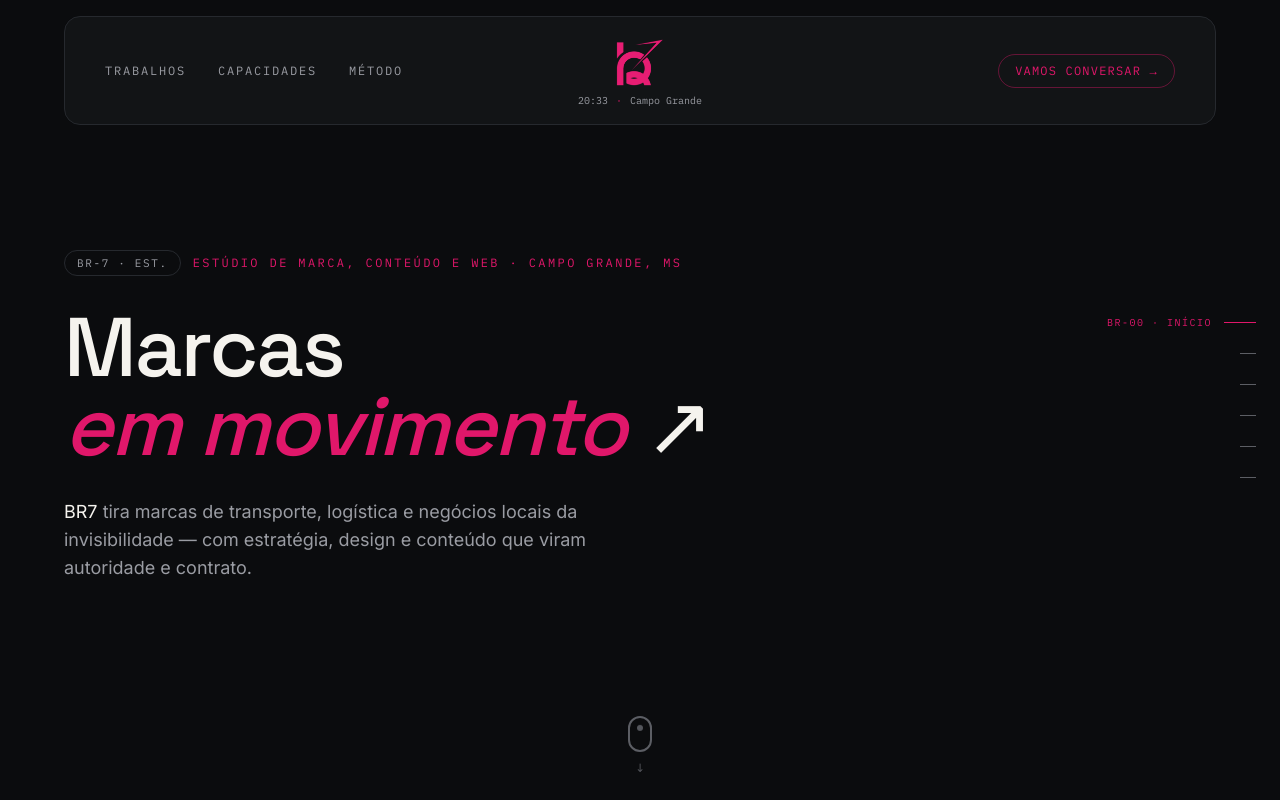
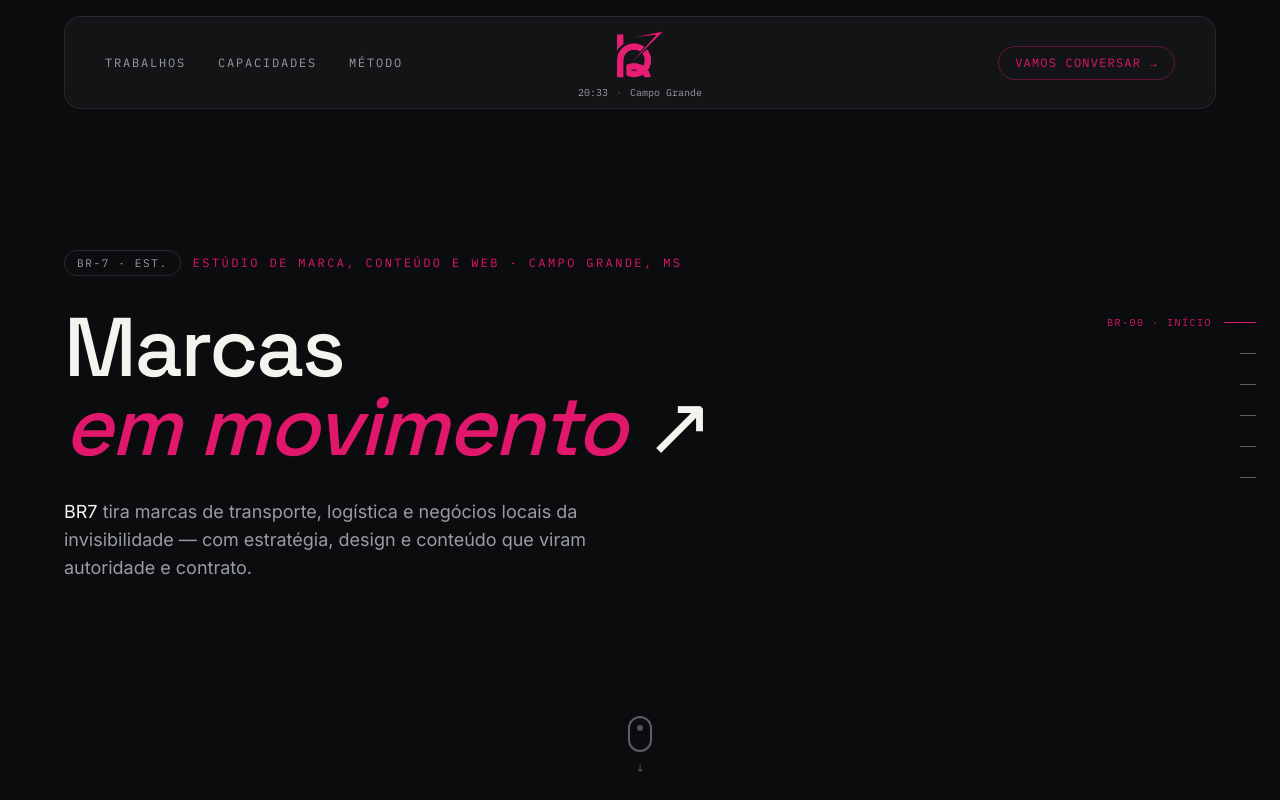
Before and after one commit to ABabayaga/Site-Br7, a React (Vite) app: page / in a window 1280 px wide. Shown: the top 800 px of the page. Built offline with nearby package versions, Linux system fonts and the light colour scheme.

Commit message:
Ajuste header

```diff
--- a/src/components/Header.jsx
+++ b/src/components/Header.jsx
@@ -33,7 +33,7 @@
   return (
     <header className="fixed top-0 z-50 w-full px-6 pt-4">
       <div
-        className={`mx-auto grid max-w-6xl grid-cols-3 items-center rounded-2xl border border-asphalt-border bg-asphalt-light/95 px-10 py-4 backdrop-blur transition-colors duration-300 ${
+        className={`mx-auto grid max-w-6xl grid-cols-3 items-center rounded-2xl border border-asphalt-border bg-asphalt-light/95 px-10 py-2 backdrop-blur transition-colors duration-300 ${
           scrolled ? 'bg-asphalt-light' : ''
         }`}
       >
```
